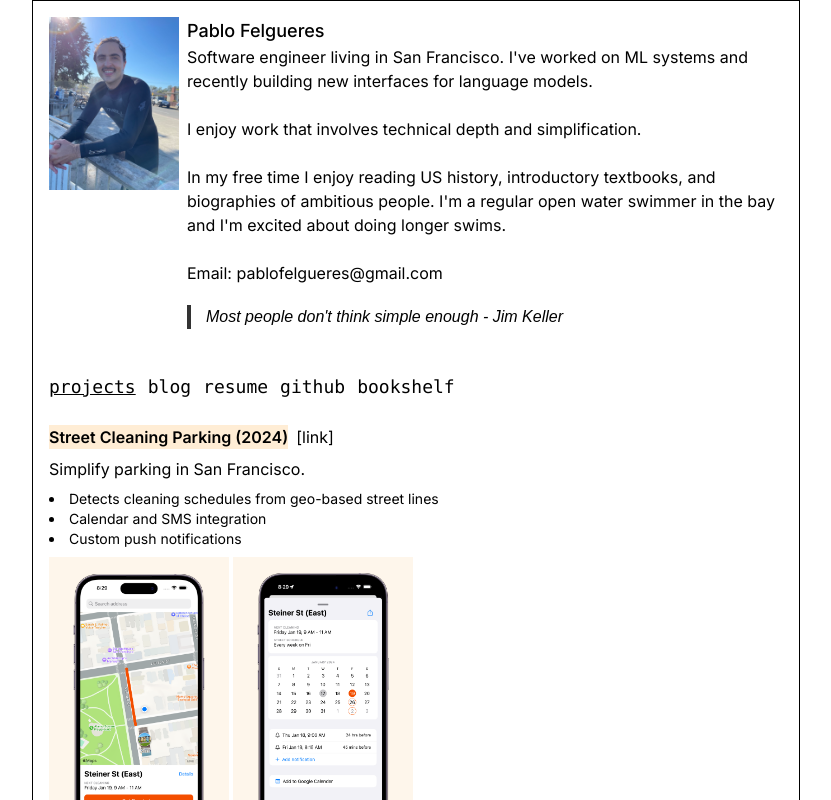
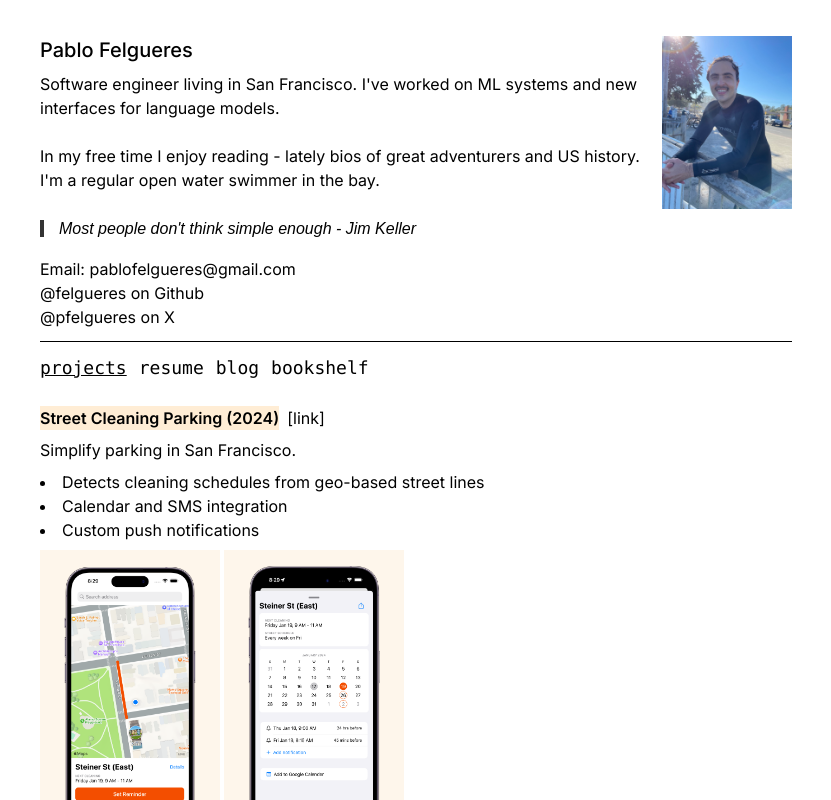
Before and after one commit to felgueres/mysite, a Next.js app: page / in a window 1280 px wide. Shown: the top 800 px of the page, without its empty margins (224-1055 px from the left). Built offline with nearby package versions, Linux system fonts and the light colour scheme.

Commit message:
add about

```diff
--- a/src/pages/index.tsx
+++ b/src/pages/index.tsx
@@ -30,7 +30,7 @@ const ProjectBlock: React.FC<ProjectProps> = ({ title, description, links, imgs,
         ))}
       </div>
       <p className="">{description}</p>
-      <ul className="text-sm list-disc list-inside">
+      <ul className="list-disc list-inside">
         {features?.split(', ').map((str, ix) => <li key={ix}>{str}</li>)}
       </ul>
       <div className={`flex gap-1 ${layout === 'h' ? 'flex-row' : 'flex-col'}`}> {imgs?.map((v, ix) => v.is_video ? <>
@@ -41,49 +41,44 @@ const ProjectBlock: React.FC<ProjectProps> = ({ title, description, links, imgs,
     </div>)
 };
 
+const Menu: React.FC<{}> = () => {
+  return (<>
+    <div className="flex gap-3 py-3 border-t border-black">
+      <div className="text-md text-lg font-mono underline cursor-pointer">projects</div>
+      <a href='/2024_pablo.pdf' target="_blank" rel='noopener noreferrer' className="text-md text-lg font-mono flex gap-1 items-center hover:underline"> resume </a>
+      <Link href='/blog' className="text-md text-lg font-mono flex gap-1 items-center hover:underline"> blog </Link>
+      <a href='https://www.goodreads.com/review/list/72122998?shelf=%23ALL%23' target="_blank" rel='noopener noreferrer' className="text-md text-lg font-mono flex gap-1 items-center hover:underline"> bookshelf </a>
+    </div>
+  </>)
+}
+
 export default function Home() {
   return (
-    <main className={`flex min-h-screen flex-col p-4  max-w-3xl ${inter.className} mx-auto border border-black`}>
-      <div className="flex gap-2">
-        <Image key='pfp' width={130} height={130} alt='pfp' src='/pfp.jpg' className="self-start" />
+    <main className={`flex min-h-screen flex-col p-2 mt-4 max-w-3xl ${inter.className} mx-auto`}>
+      <div className="flex py-3">
         <div className="flex flex-col">
-          <span className="text-lg font-medium">Pablo Felgueres </span>
+          <span className="text-xl font-medium mb-2">Pablo Felgueres </span>
           <p className="">
-            Software engineer living in San Francisco. I&apos;ve worked on ML systems and recently building new interfaces for language models.
+            Software engineer living in San Francisco. I&apos;ve worked on ML systems and new interfaces for language models.
             <br />
             <br />
-            I enjoy work that involves technical depth and simplification.
+            In my free time I enjoy reading - lately bios of great adventurers and US history.
+            I&apos;m a regular open water swimmer in the bay.
             <br />
             <br />
-            In my free time I enjoy reading US history, introductory textbooks, and biographies of ambitious people.
-            I&apos;m a regular open water swimmer in the bay and I&apos;m excited about doing longer swims.
-            <br />
-            <br />
-            Email: <a className="hover:underline" href="mailto:pablofelgueres@gmail.com">pablofelgueres@gmail.com</a>
-            <blockquote className="blockquote">
+            <span className="blockquote">
               Most people don&apos;t think simple enough - Jim Keller
-            </blockquote>
+            </span>
           </p>
+          <div className="my-2" />
+          <a className="hover:underline" href="mailto:pablofelgueres@gmail.com">Email: pablofelgueres@gmail.com</a>
+          <a target="_blank" rel="noopener noreferrer" className="hover:underline" href="https://github.com/felgueres">@felgueres on Github</a>
+          <a target="_blank" rel="noopener noreferrer" className="hover:underline" href="https://twitter.com/pfelgueres">@pfelgueres on X</a>
         </div>
+        <Image key='pfp' width={130} height={130} alt='pfp' src='/pfp.jpg' className="self-start" />
       </div>
-      <br />
-      <div className="flex gap-3">
-        <div className="text-md text-lg font-mono underline">projects</div>
-        <Link href='/blog' className="text-md text-lg font-mono flex gap-1 items-center hover:underline">
-          blog
-        </Link>
-        <a href='/2024_pablo.pdf' target="_blank" rel='noopener noreferrer' className="text-md text-lg font-mono flex gap-1 items-center hover:underline">
-          resume
-        </a>
-        <a href='https://github.com/felgueres' target="_blank" rel='noopener noreferrer' className="text-md text-lg font-mono flex gap-1 items-center hover:underline">
-          github
-        </a>
-        <a href='https://www.goodreads.com/review/list/72122998?shelf=%23ALL%23' target="_blank" rel='noopener noreferrer' className="text-md text-lg font-mono flex gap-1 items-center hover:underline">
-          bookshelf
-        </a>
-      </div>
-      <br />
-      <div className="flex flex-col gap-3">
+      <Menu />
+      <div className="flex flex-col gap-3 mt-3">
         <ProjectBlock
           title="Street Cleaning Parking (2024)"
           description="Simplify parking in San Francisco."
```
